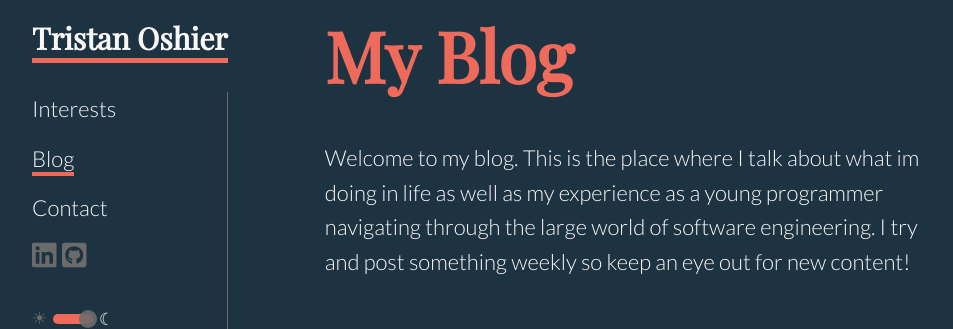
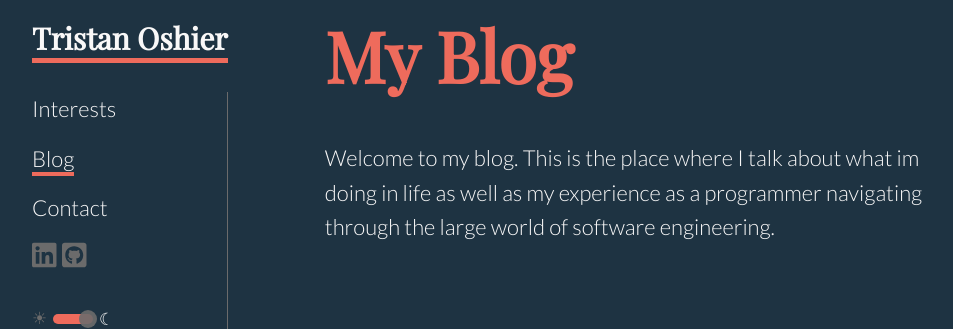
Before and after one commit to Tristanoshier/landing-page-client, a React (Create React App) app: page /Blog in a window 1280 px wide. Shown: the top 329 px of the page, without its empty margins (8-961 px from the left). Built offline with nearby package versions, Linux system fonts and the light colour scheme; no server answers.

Commit message:
update descriptions

```diff
--- a/src/components/Pages/Blog.jsx
+++ b/src/components/Pages/Blog.jsx
@@ -52,7 +52,7 @@ const Blog = (props) => {
             <div className='blog'>
                 <p id='main-header'>My Blog</p>
                 <p className={props.colorMode('card-text', 'card-text light')}>
-                    Welcome to my blog. This is the place where I talk about what im doing in life as well as my experience as a young programmer navigating through the large world of software engineering. I try and post something weekly so keep an eye out for new content!
+                    Welcome to my blog. This is the place where I talk about what im doing in life as well as my experience as a programmer navigating through the large world of software engineering.
                 </p>
                 {isLoading ?
                     <div className='loader'></div>
--- a/src/components/Pages/Interests/Interests.jsx
+++ b/src/components/Pages/Interests/Interests.jsx
@@ -63,7 +63,7 @@ export const Interests = (props) => {
             <div className='blog'>
                 <p id='main-header'>My Interests</p>
                 <p className={props.colorMode('card-text', 'card-text light')}>
-                    I spend a lot of my time working on improving my programming skills along with learning different areas of mathematics. I also love listening to music and have a decent-sized vinyl collection. This is the place where I talk about what I'm working on, listening to, reading, and even review recent movies I've watched. Feel free to read anything that interests you :)
+                I spend a lot of my time working on improving my programming skills, studying algorithms and data structures, building projects with friends, and collecting records for my vinyl collection. This is the place where I talk about what I'm working on, listening to, reading, and even review recent movies I've watched. Feel free to read anything that interests you.
             </p>
                 {isLoading ?
                     <div className="loader"></div>
```
